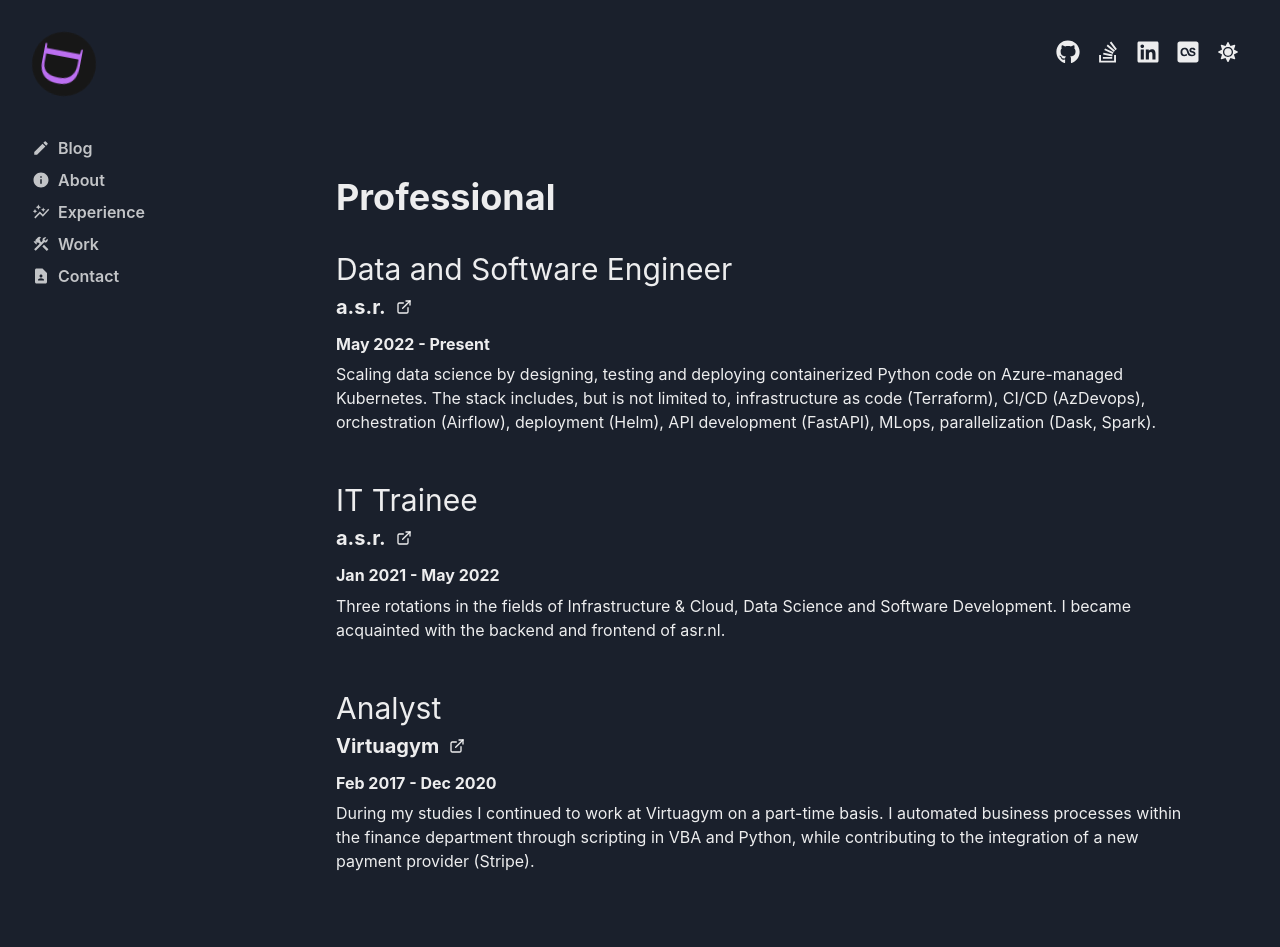
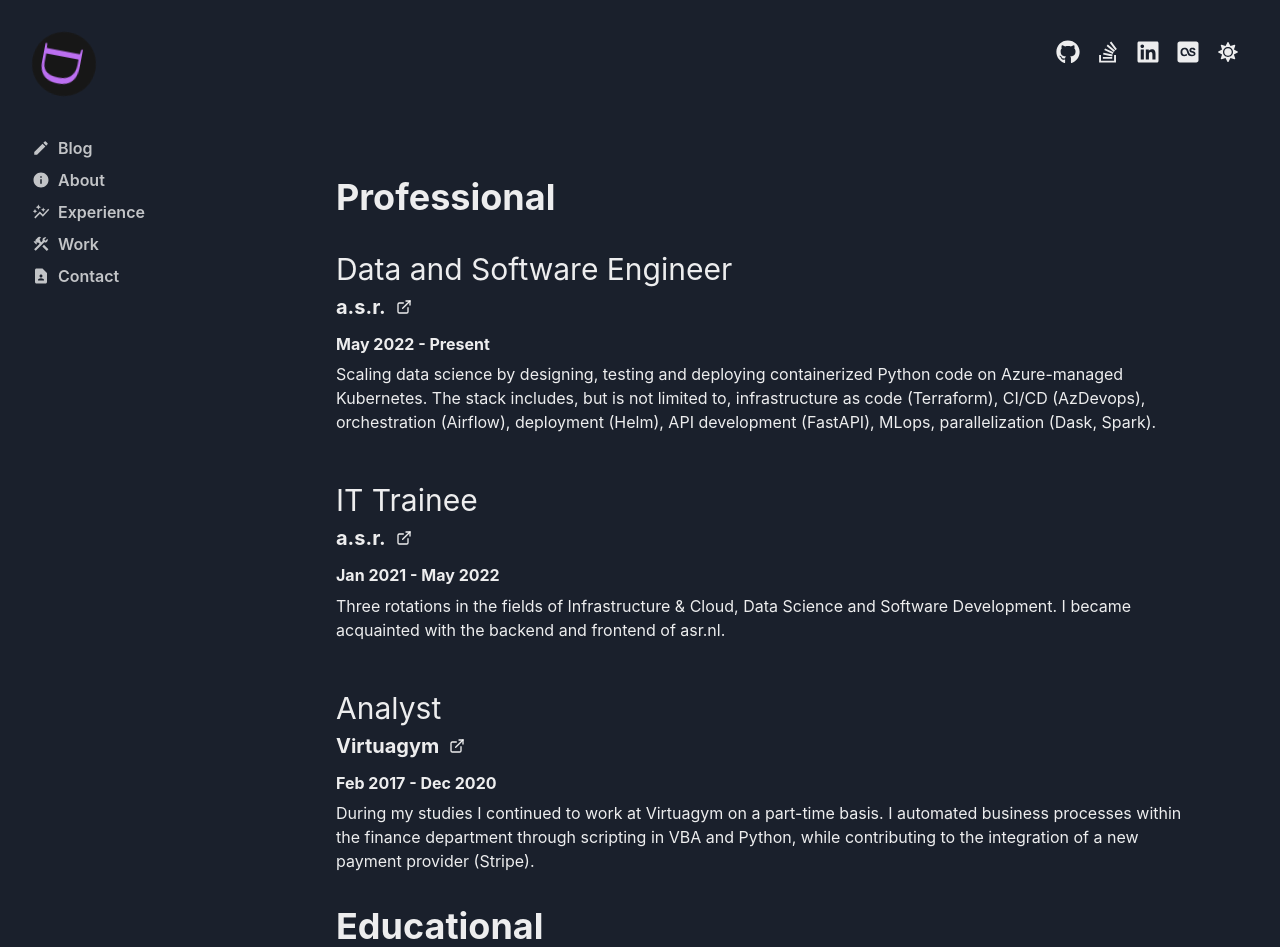
Before and after one commit to danielsteman/vite-blog, a React (Vite) app: page /experience in a window 1280 px wide. Shown: the top 947 px of the page. Built offline with nearby package versions, Linux system fonts and the light colour scheme.

Commit message:
:recycle: refactor page title

```diff
--- a/src/routes/Experience.tsx
+++ b/src/routes/Experience.tsx
@@ -72,7 +72,9 @@
         During my studies I continued to work at Virtuagym on a part-time basis. I automated business processes within the finance department through scripting in VBA and Python, while contributing to the integration of a new payment provider (Stripe).
       </Text>
     </Box>
-    <PageTitle title="Educational" />
+    <PageTitle>
+      Educational
+    </PageTitle>
     <Box py={4}>
       <Link
         href="https://vu.nl/en/education/master/finance-duisenberg-honours-programme-in-finance-and-technology"
```
